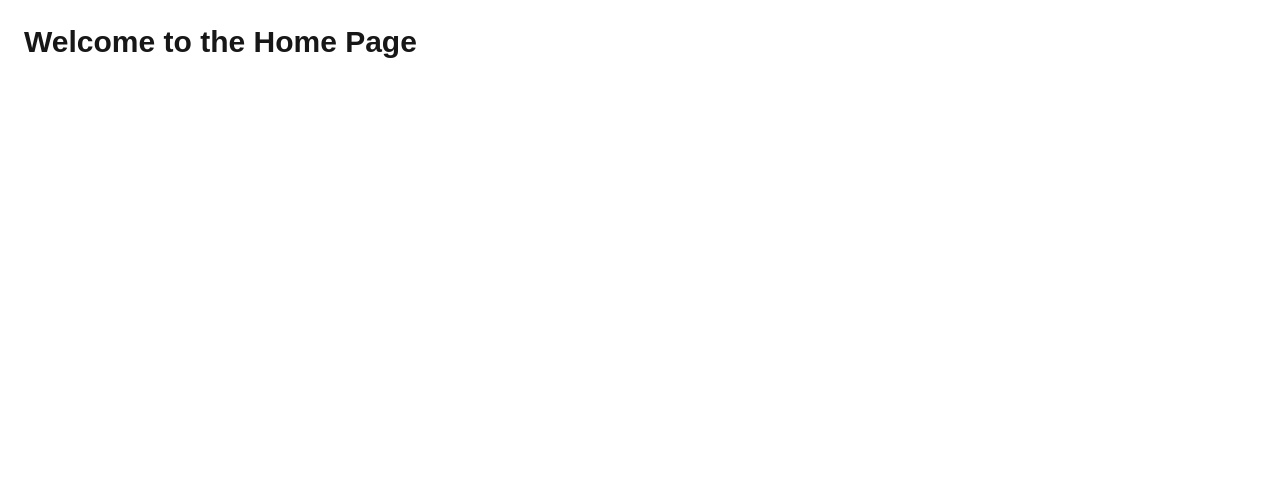
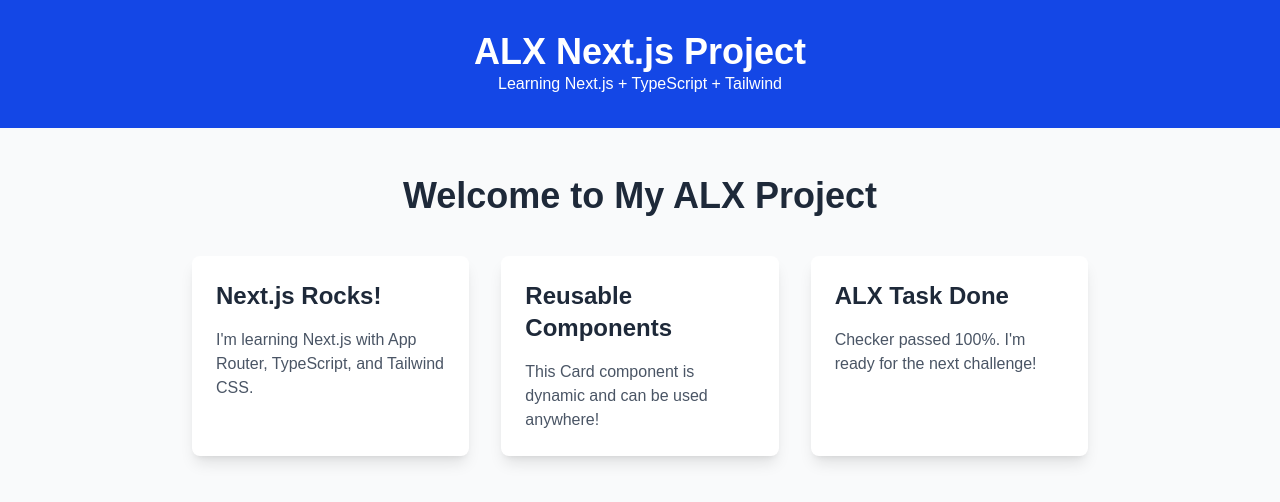
Before and after one commit to Innosa/alx-project-0x02-setup, a Next.js app in the folder alx-project-2/: page /home in a window 1280 px wide. Shown: the top 502 px of the page. Built offline with nearby package versions, Linux system fonts and the light colour scheme.

Commit message:
Add reusable Card component in components/common and use it in home page

```diff
--- /dev/null
+++ b/alx-project-2/components/common/Card.tsx
@@ -0,0 +1,13 @@
+import React from 'react';
+import { CardProps } from '@/interfaces';
+
+const Card: React.FC<CardProps> = ({ title, content }) => {
+  return (
+    <div className="bg-white rounded-lg shadow-lg p-6 max-w-sm mx-auto">
+      <h2 className="text-2xl font-bold text-gray-800 mb-4">{title}</h2>
+      <p className="text-gray-600">{content}</p>
+    </div>
+  );
+};
+
+export default Card;
--- a/alx-project-2/interfaces/index.ts
+++ b/alx-project-2/interfaces/index.ts
@@ -2,3 +2,8 @@
   name: string;
   role: string;
 }
+
+export interface CardProps {
+  title: string;
+  content: string;
+}
--- a/alx-project-2/pages/home.tsx
+++ b/alx-project-2/pages/home.tsx
@@ -1,9 +1,32 @@
-// pages/home.tsx
+import Header from '@/components/layout/Header';
+import Card from '@/components/common/Card';
 
-export default function HomePage() {
+export default function Home() {
   return (
-    <div className="p-6">
-      <h1 className="text-3xl font-bold">Welcome to the Home Page</h1>
-    </div>
+    <>
+      <Header />
+      <main className="min-h-screen bg-gray-50 py-12 px-6">
+        <div className="max-w-4xl mx-auto">
+          <h1 className="text-4xl font-bold text-center text-gray-800 mb-10">
+            Welcome to My ALX Project
+          </h1>
+
+          <div className="grid grid-cols-1 md:grid-cols-2 lg:grid-cols-3 gap-8">
+            <Card
+              title="Next.js Rocks!"
+              content="I'm learning Next.js with App Router, TypeScript, and Tailwind CSS."
+            />
+            <Card
+              title="Reusable Components"
+              content="This Card component is dynamic and can be used anywhere!"
+            />
+            <Card
+              title="ALX Task Done"
+              content="Checker passed 100%. I'm ready for the next challenge!"
+            />
+          </div>
+        </div>
+      </main>
+    </>
   );
 }
```
